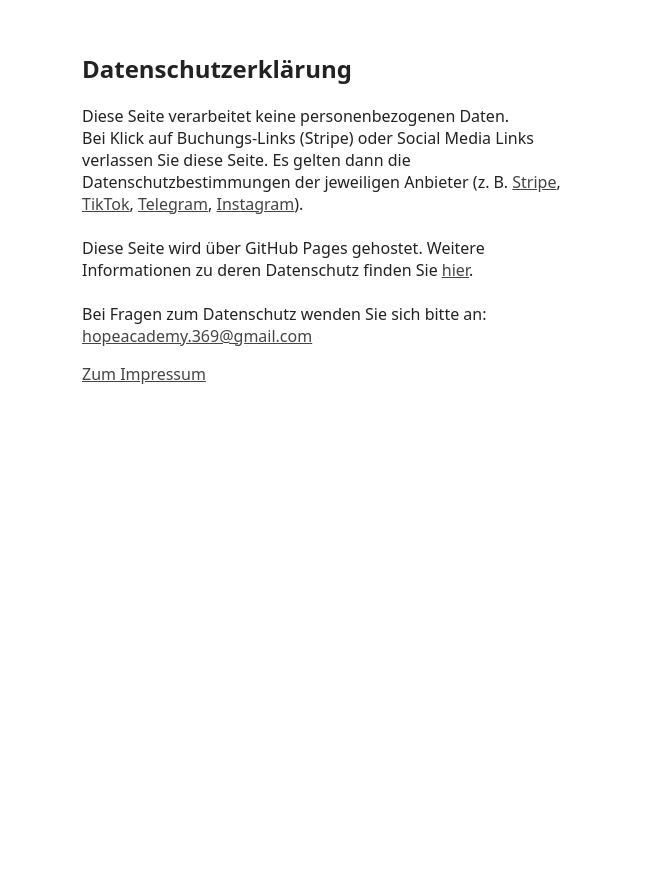
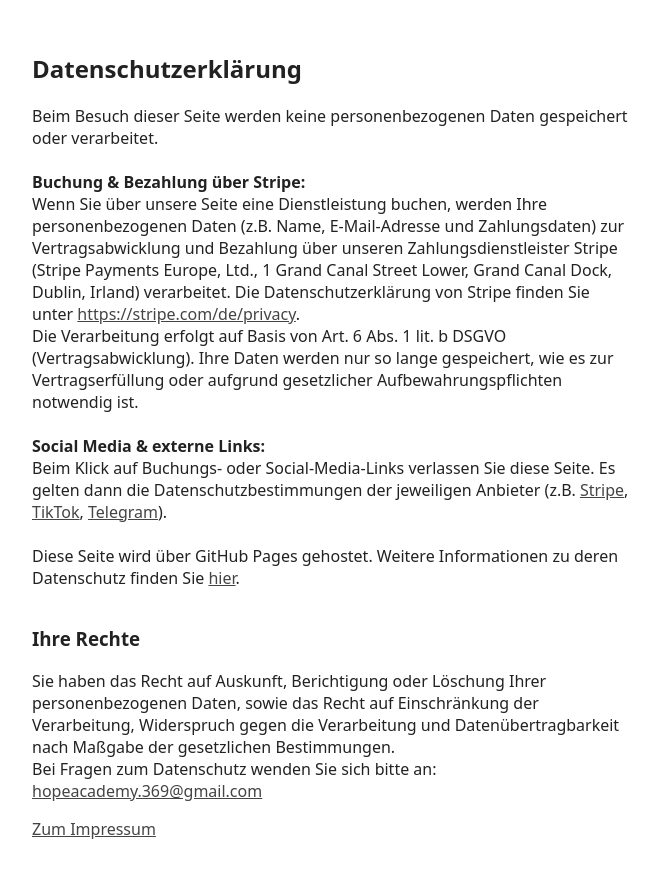
Before and after one commit to HopeAcademy369/HopeAcademy, a plain HTML site: page datenschutz.html in a window 1280 px wide. Shown: the whole page, without its empty margins (308-967 px from the left). Before the commit the page ends 800 px from the top, so only its background shows below. Drawn offline with Linux system fonts and the light colour scheme.

Commit message:
Update datenschutz.html

```diff
--- a/datenschutz.html
+++ b/datenschutz.html
@@ -4,26 +4,36 @@
   <meta charset="UTF-8">
   <title>Datenschutz | HopeAcademy369</title>
   <style>
-    body { font-family: system-ui, sans-serif; padding: 32px 12px; max-width: 500px; margin: 0 auto; color: #222; }
+    body { font-family: system-ui, sans-serif; padding: 32px 12px; max-width: 600px; margin: 0 auto; color: #222; }
     h2 { font-size: 1.5em; }
     a { color: #444; }
+    h3 { margin-top: 2em; }
   </style>
 </head>
 <body>
   <h2>Datenschutzerklärung</h2>
   <p>
-    Diese Seite verarbeitet keine personenbezogenen Daten.<br>
-    Bei Klick auf Buchungs-Links (Stripe) oder Social Media Links verlassen Sie diese Seite.
-    Es gelten dann die Datenschutzbestimmungen der jeweiligen Anbieter (z. B.
+    Beim Besuch dieser Seite werden keine personenbezogenen Daten gespeichert oder verarbeitet.<br>
+    <br>
+    <b>Buchung & Bezahlung über Stripe:</b><br>
+    Wenn Sie über unsere Seite eine Dienstleistung buchen, werden Ihre personenbezogenen Daten (z.B. Name, E-Mail-Adresse und Zahlungsdaten) zur Vertragsabwicklung und Bezahlung über unseren Zahlungsdienstleister Stripe (Stripe Payments Europe, Ltd., 1 Grand Canal Street Lower, Grand Canal Dock, Dublin, Irland) verarbeitet. Die Datenschutzerklärung von Stripe finden Sie unter
+    <a href="https://stripe.com/de/privacy" target="_blank">https://stripe.com/de/privacy</a>.<br>
+    Die Verarbeitung erfolgt auf Basis von Art. 6 Abs. 1 lit. b DSGVO (Vertragsabwicklung). Ihre Daten werden nur so lange gespeichert, wie es zur Vertragserfüllung oder aufgrund gesetzlicher Aufbewahrungspflichten notwendig ist.<br>
+    <br>
+    <b>Social Media & externe Links:</b><br>
+    Beim Klick auf Buchungs- oder Social-Media-Links verlassen Sie diese Seite. Es gelten dann die Datenschutzbestimmungen der jeweiligen Anbieter (z.B.
     <a href="https://stripe.com/de/privacy" target="_blank">Stripe</a>,
     <a href="https://www.tiktok.com/legal/page/eea/privacy-policy/de-DE" target="_blank">TikTok</a>,
-    <a href="https://telegram.org/privacy" target="_blank">Telegram</a>,
-    <a href="https://help.instagram.com/519522125107875" target="_blank">Instagram</a>).
+    <a href="https://telegram.org/privacy" target="_blank">Telegram</a>).
     <br><br>
     Diese Seite wird über GitHub Pages gehostet. Weitere Informationen zu deren Datenschutz finden Sie
     <a href="https://docs.github.com/de/site-policy/privacy-policies/github-privacy-statement" target="_blank">hier</a>.<br>
-    <br>
-    Bei Fragen zum Datenschutz wenden Sie sich bitte an:
+  </p>
+
+  <h3>Ihre Rechte</h3>
+  <p>
+    Sie haben das Recht auf Auskunft, Berichtigung oder Löschung Ihrer personenbezogenen Daten, sowie das Recht auf Einschränkung der Verarbeitung, Widerspruch gegen die Verarbeitung und Datenübertragbarkeit nach Maßgabe der gesetzlichen Bestimmungen.<br>
+    Bei Fragen zum Datenschutz wenden Sie sich bitte an:<br>
     <a href="mailto:hopeacademy.369@gmail.com">hopeacademy.369@gmail.com</a>
   </p>
   <p>
```
